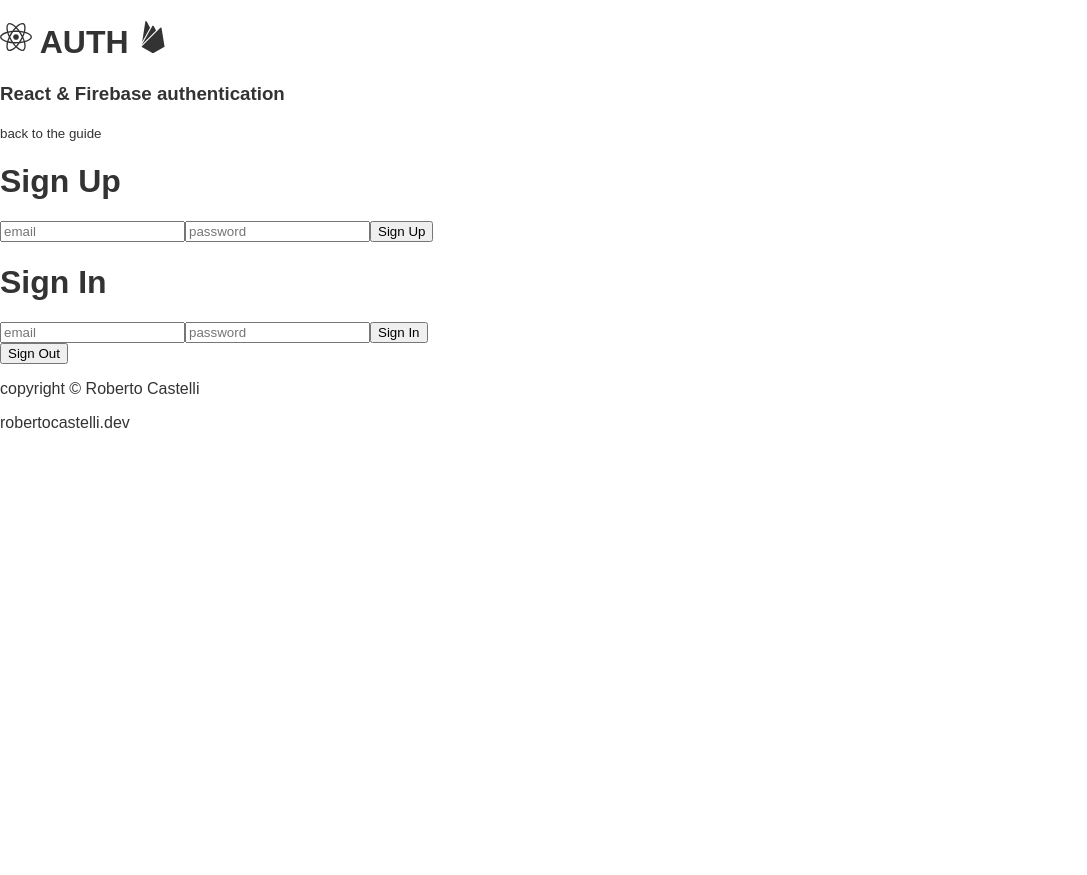
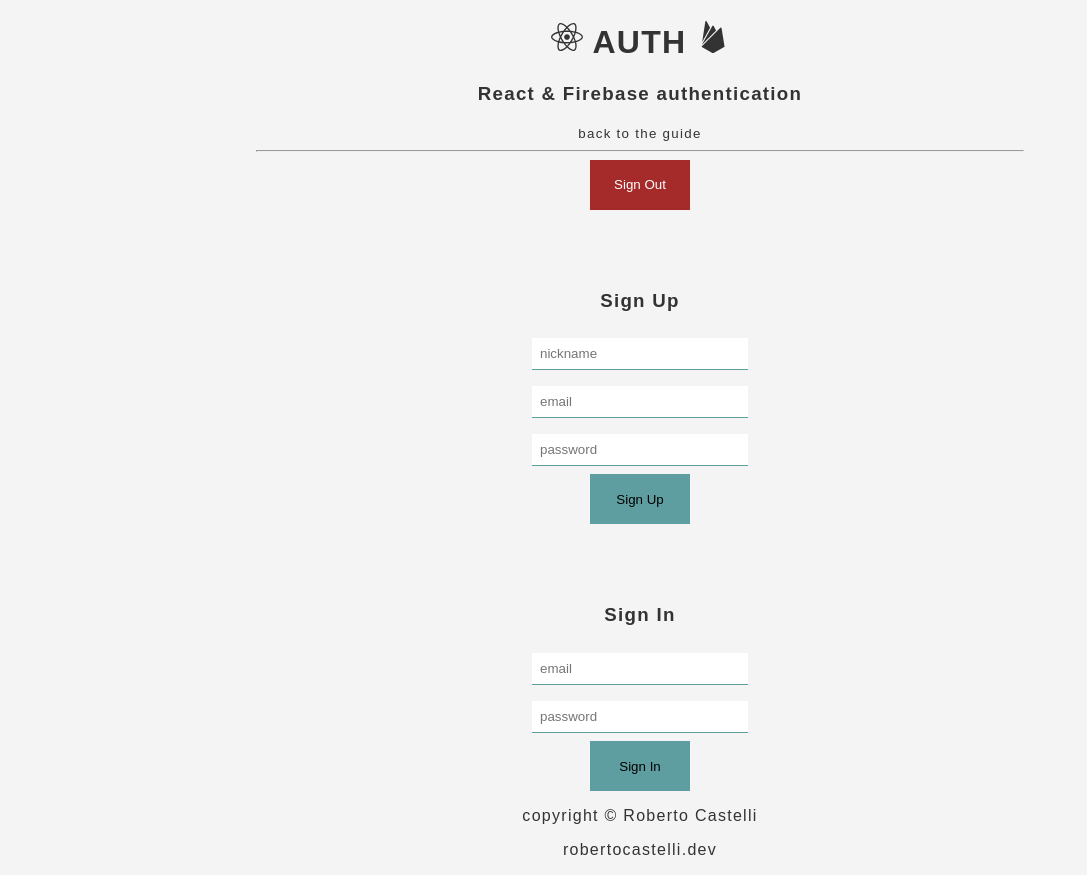
Before and after one commit to RobertoCastelli/autho, a React (Create React App) app: page / in a window 1280 px wide. Shown: the whole page, without its empty margins (0-1087 px from the left). Before the commit the page ends 800 px from the top, so only its background shows below. Built offline with nearby package versions, Linux system fonts and the light colour scheme.

Commit message:
all done!

```diff
--- a/src/App.js
+++ b/src/App.js
@@ -1,21 +1,25 @@
-import React from "react";
-import SignIn from "./components/SignIn";
-import SignOut from "./components/SignOut";
-import SignUp from "./components/SignUp";
-import Header from "./components/Header";
-import Footer from "./components/Footer";
-import ContextProvider from "./context/context";
+import React from "react"
+import SignIn from "./components/SignIn"
+import SignOut from "./components/SignOut"
+import SignUp from "./components/SignUp"
+import Header from "./components/Header"
+import Footer from "./components/Footer"
+import ContextProvider from "./context/context"
 
 function App() {
 	return (
 		<ContextProvider>
+			<div className='container'>
+				<div className='content'>
 					<Header />
+					<SignOut />
 					<SignUp />
 					<SignIn />
-      <SignOut />
+				</div>
 				<Footer />
+			</div>
 		</ContextProvider>
-  );
+	)
 }
 
-export default App;
+export default App
--- a/src/components/Footer.jsx
+++ b/src/components/Footer.jsx
@@ -1,4 +1,4 @@
-import React from "react";
+import React from "react"
 
 const Footer = () => {
   return (
--- a/src/components/Header.jsx
+++ b/src/components/Header.jsx
@@ -1,6 +1,6 @@
-import React from "react";
-import { FaReact } from "react-icons/fa";
-import { SiFirebase } from "react-icons/si";
+import React from "react"
+import { FaReact } from "react-icons/fa"
+import { SiFirebase } from "react-icons/si"
 
 const Header = () => {
 	return (
@@ -10,8 +10,9 @@
 			</h1>
 			<h3>React & Firebase authentication</h3>
 			<small>back to the guide</small>
+			<hr />
 		</header>
-  );
-};
+	)
+}
 
-export default Header;
+export default Header
--- a/src/components/SignIn.jsx
+++ b/src/components/SignIn.jsx
@@ -1,29 +1,31 @@
-import React, { useContext } from "react";
-import { DataContext } from "../context/context";
+import React, { useContext } from "react"
+import { DataContext } from "../context/context"
 
 const SignIn = () => {
-  const {  handleSubmitIn, handleChange  } = useContext(DataContext);
+	const { handleSubmitIn, handleChange } = useContext(DataContext)
 
 	return (
-    <div>
-      <h1>Sign In</h1>
+		<div className='sign-in'>
+			<h3>Sign In</h3>
 			<form onSubmit={handleSubmitIn}>
 				<input
-          type="email"
-          name="email"
-          placeholder="email"
+					type='email'
+					name='email'
+					placeholder='email'
 					onChange={handleChange}
+					onFocus={(e) => (e.target.value = "")}
 				/>
 				<input
-          type="password"
-          name="password"
-          placeholder="password"
+					type='password'
+					name='password'
+					placeholder='password'
 					onChange={handleChange}
+					onFocus={(e) => (e.target.value = "")}
 				/>
-        <button type="submit">Sign In</button>
+				<button type='submit'>Sign In</button>
 			</form>
 		</div>
-  );
-};
+	)
+}
 
-export default SignIn;
+export default SignIn
--- a/src/components/SignOut.jsx
+++ b/src/components/SignOut.jsx
@@ -1,14 +1,15 @@
-import React, { useContext } from "react";
-import { DataContext } from "../context/context";
+import React, { useContext } from "react"
+import { DataContext } from "../context/context"
 
 const SignOut = () => {
-const { handleClick } = useContext(DataContext);
+	const { handleClick, state } = useContext(DataContext)
 
-  return (
-    <div>
-      <button onClick={handleClick}>Sign Out</button>
-    </div>
-  );
-};
+	return (
+		<div className='sign-out'>
+			<button onClick={handleClick}>Sign Out</button>
+			<p>{state}</p>
+		</div>
+	)
+}
 
-export default SignOut;
+export default SignOut
--- a/src/components/SignUp.jsx
+++ b/src/components/SignUp.jsx
@@ -1,31 +1,38 @@
-import React, { useContext } from "react";
-import { DataContext } from "../context/context";
+import React, { useContext } from "react"
+import { DataContext } from "../context/context"
 
 const SignUp = () => {
-  const {  handleSubmitUp, handleChange  } = useContext(DataContext);;
+	const { handleSubmitUp, handleChange } = useContext(DataContext)
 
 	return (
-    <div>
-      <div>
-        <h1>Sign Up</h1>
+		<div className='sign-up'>
+			<h3>Sign Up</h3>
 			<form onSubmit={handleSubmitUp}>
 				<input
-            type="email"
-            name="email"
-            placeholder="email"
+					type='text'
+					name='nickname'
+					placeholder='nickname'
 					onChange={handleChange}
+					onFocus={(e) => (e.target.value = "")}
 				/>
 				<input
-            type="password"
-            name="password"
-            placeholder="password"
+					type='email'
+					name='email'
+					placeholder='email'
 					onChange={handleChange}
+					onFocus={(e) => (e.target.value = "")}
 				/>
-          <button type="submit">Sign Up</button>
+				<input
+					type='password'
+					name='password'
+					placeholder='password'
+					onChange={handleChange}
+					onFocus={(e) => (e.target.value = "")}
+				/>
+				<button type='submit'>Sign Up</button>
 			</form>
 		</div>
-    </div>
-  );
-};
+	)
+}
 
-export default SignUp;
+export default SignUp
--- a/src/context/context.js
+++ b/src/context/context.js
@@ -1,42 +1,53 @@
-import React, { createContext, useState } from "react";
-import { auth } from "../firebase/firebaseConfig";
+import React, { createContext, useState } from "react"
+import { auth } from "../firebase/firebaseConfig"
 
-export const DataContext = createContext();
+export const DataContext = createContext()
 
 const ContextProvider = ({ children }) => {
-  const [user, setUser] = useState({ email: "", password: "" });
+	const [user, setUser] = useState({ nickname: "", email: "", password: "" })
+	const [state, setState] = useState("")
 
 	const handleChange = (e) => {
-    e.preventDefault();
-    setUser({ ...user, [e.target.name]: e.target.value });
-  };
+		e.preventDefault()
+		setUser({ ...user, [e.target.name]: e.target.value })
+	}
 
 	const handleSubmitIn = (e) => {
-    e.preventDefault();
+		e.preventDefault()
 		auth
 			.signInWithEmailAndPassword(user.email, user.password)
-      .then((res) => console.log(res))
-      .catch((err) => console.log(`oos! something wrong: ${err.message}`));
-  };
+			.then((res) => setState(`Welcomeback ${res.user.displayName}!`))
+			.catch((err) => setState(`oops! something is wrong: ${err.message}`))
+		e.target.reset()
+	}
 
 	const handleSubmitUp = (e) => {
-    e.preventDefault();
-    auth.createUserWithEmailAndPassword(user.email, user.password).then();
-  };
+		e.preventDefault()
+		auth
+			.createUserWithEmailAndPassword(user.email, user.password)
+			.then((res) => res.user.updateProfile({ displayName: user.nickname }))
+			.then(() => setState(`${user.nickname} you have signed up succesfully!`))
+			.catch((err) => setState(`oops! somethin is wrong: ${err.message}`))
+		e.target.reset()
+	}
 
 	const handleClick = (e) => {
-    e.preventDefault();
-    console.log(`Signed Out`);
-    auth.signOut();
-  };
-
+		e.preventDefault()
+		setState(`Signed Out`)
+		auth.signOut()
+	}
 	return (
 		<DataContext.Provider
-      value={{ handleClick, handleChange, handleSubmitUp, handleSubmitIn }}
-    >
+			value={{
+				handleClick,
+				handleChange,
+				handleSubmitUp,
+				handleSubmitIn,
+				state,
+			}}>
 			{children}
 		</DataContext.Provider>
-  );
-};
+	)
+}
 
-export default ContextProvider;
+export default ContextProvider
--- a/src/index.css
+++ b/src/index.css
@@ -1,12 +1,82 @@
 body {
-  margin: 0;
-  font-family: 'Ubuntu', sans-serif;
-  color: #333333;
-  -webkit-font-smoothing: antialiased;
-  -moz-osx-font-smoothing: grayscale;
+	margin: 0;
+	background-color: #f4f4f4;
+	font-family: "Ubuntu", sans-serif;
+	-webkit-font-smoothing: antialiased;
+	-moz-osx-font-smoothing: grayscale;
 }
 
 code {
-  font-family: source-code-pro, Menlo, Monaco, Consolas, 'Courier New',
-    monospace;
+	font-family: source-code-pro, Menlo, Monaco, Consolas, "Courier New",
+		monospace;
 }
+
+.container {
+	display: flex;
+	flex-direction: column;
+	min-height: 100vh;
+	max-width: 768px;
+	margin: auto;
+	color: #333333;
+	text-align: center;
+	letter-spacing: 0.08rem;
+}
+
+.content {
+	flex-grow: 1;
+}
+
+.sign-in,
+.sign-up {
+	margin-top: 5rem;
+}
+
+form {
+	display: grid;
+}
+
+input {
+	margin: 0.5rem auto;
+	width: 200px;
+	border: none;
+	border-bottom: 1px solid cadetblue;
+	outline: none;
+	padding: 0.5rem;
+}
+
+input:focus {
+	border-bottom: 1px dashed cadetblue;
+	color: cadetblue;
+}
+
+button {
+	outline: none;
+	border: none;
+	width: 100px;
+	height: 50px;
+	margin: auto;
+	background-color: cadetblue;
+	cursor: pointer;
+	transition: all 0.2s ease;
+}
+
+button:hover {
+	background-color: #f4f4f4;
+	color: cadetblue;
+	outline: 1px solid cadetblue;
+}
+
+button:active {
+	transform: scale(1.1);
+}
+
+.sign-out button {
+	background-color: brown;
+	color: white;
+}
+
+.sign-out button:hover {
+	background-color: #f4f4f4;
+	color: brown;
+	outline: 1px solid brown;
+}
```
Also changed, not shown: src/index.js (+9 -9 lines). Lines whose indentation alone changed are shown as unchanged.
